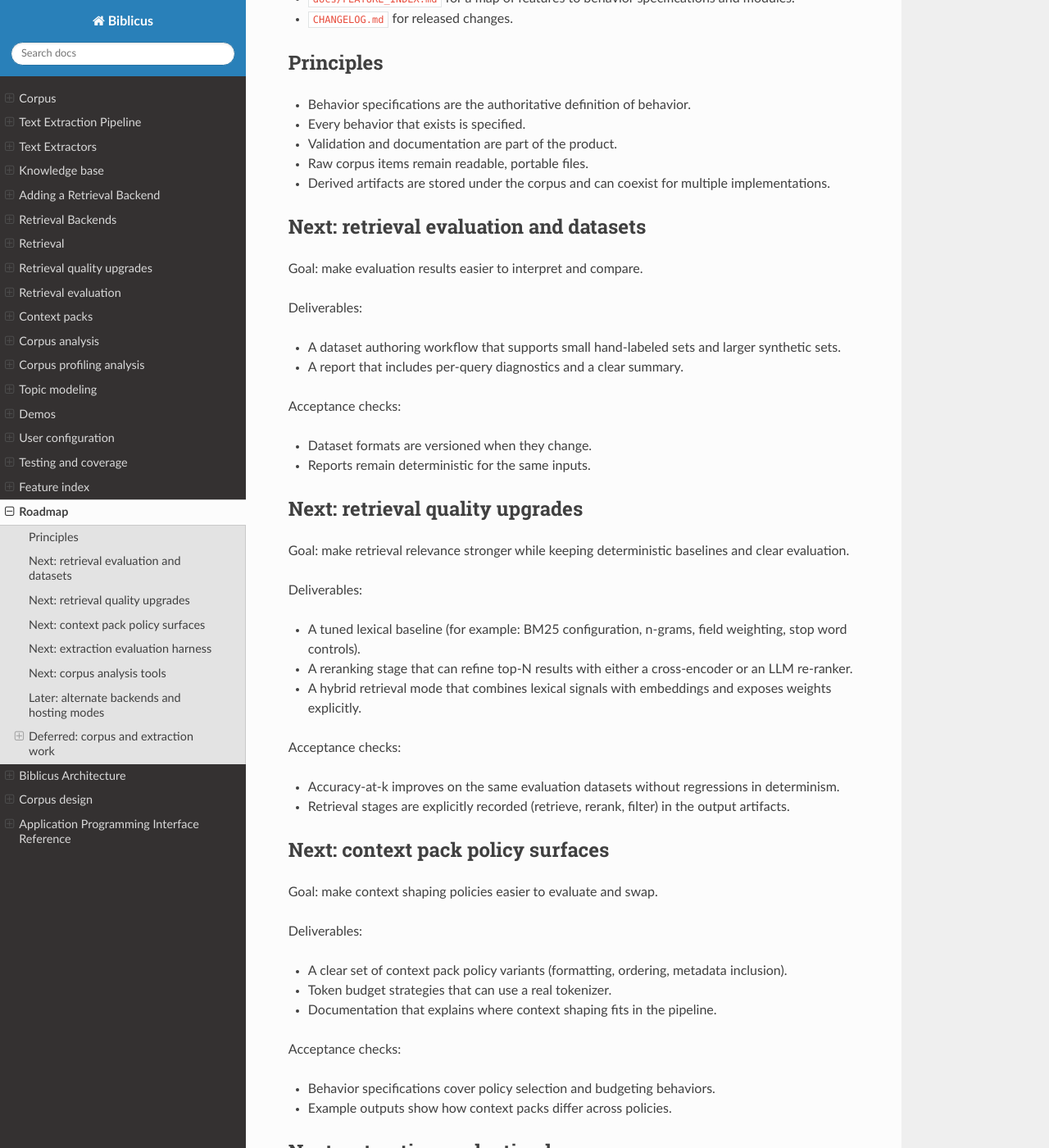
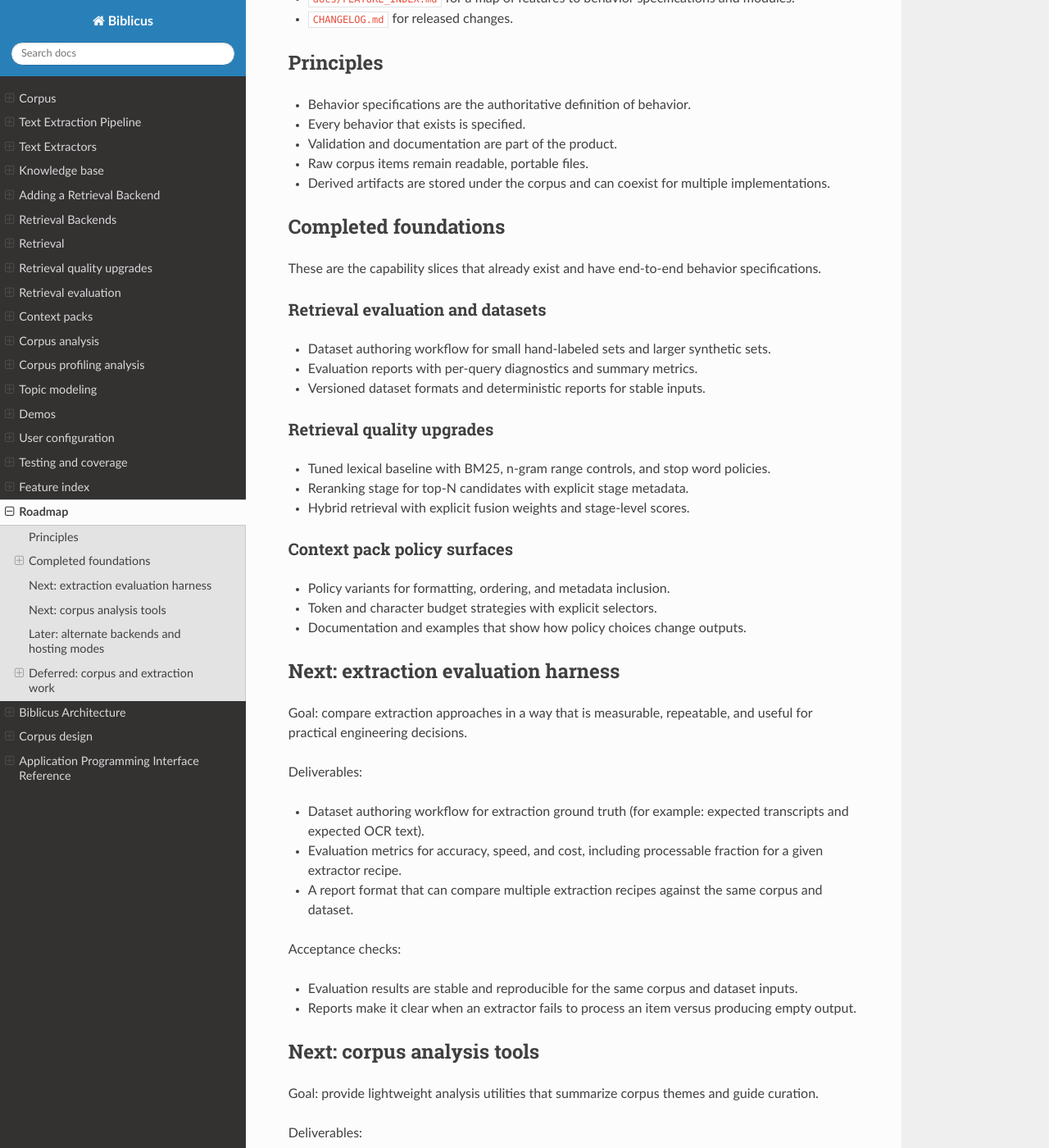
Before and after one commit to AnthusAI/Biblicus, a Sphinx documentation site: the page built from docs/ROADMAP.md, in a window 1280 px wide and 1400 px high, scrolled down 319 px. Shown: the whole window at 82% size. Built offline with Sphinx 7.4.7 and the Read the Docs theme 3.1.0, drawn with Linux system fonts in a browser that asks for light colours; some of the changed text lies outside the part shown.

Commit message:
docs: update roadmap status for retrieval and context packs

```diff
--- a/docs/ROADMAP.md
+++ b/docs/ROADMAP.md
@@ -17,49 +17,27 @@ If you are looking for what already exists, start with:
 - Raw corpus items remain readable, portable files.
 - Derived artifacts are stored under the corpus and can coexist for multiple implementations.
 
-## Next: retrieval evaluation and datasets
+## Completed foundations
 
-Goal: make evaluation results easier to interpret and compare.
+These are the capability slices that already exist and have end-to-end behavior specifications.
 
-Deliverables:
+### Retrieval evaluation and datasets
 
-- A dataset authoring workflow that supports small hand-labeled sets and larger synthetic sets.
-- A report that includes per-query diagnostics and a clear summary.
+- Dataset authoring workflow for small hand-labeled sets and larger synthetic sets.
+- Evaluation reports with per-query diagnostics and summary metrics.
+- Versioned dataset formats and deterministic reports for stable inputs.
 
-Acceptance checks:
+### Retrieval quality upgrades
 
-- Dataset formats are versioned when they change.
-- Reports remain deterministic for the same inputs.
+- Tuned lexical baseline with BM25, n-gram range controls, and stop word policies.
+- Reranking stage for top-N candidates with explicit stage metadata.
+- Hybrid retrieval with explicit fusion weights and stage-level scores.
 
-## Next: retrieval quality upgrades
+### Context pack policy surfaces
 
-Goal: make retrieval relevance stronger while keeping deterministic baselines and clear evaluation.
-
-Deliverables:
-
-- A tuned lexical baseline (for example: BM25 configuration, n-grams, field weighting, stop word controls).
-- A reranking stage that can refine top-N results with either a cross-encoder or an LLM re-ranker.
-- A hybrid retrieval mode that combines lexical signals with embeddings and exposes weights explicitly.
-
-Acceptance checks:
-
-- Accuracy-at-k improves on the same evaluation datasets without regressions in determinism.
-- Retrieval stages are explicitly recorded (retrieve, rerank, filter) in the output artifacts.
-
-## Next: context pack policy surfaces
-
-Goal: make context shaping policies easier to evaluate and swap.
-
-Deliverables:
-
-- A clear set of context pack policy variants (formatting, ordering, metadata inclusion).
-- Token budget strategies that can use a real tokenizer.
-- Documentation that explains where context shaping fits in the pipeline.
-
-Acceptance checks:
-
-- Behavior specifications cover policy selection and budgeting behaviors.
-- Example outputs show how context packs differ across policies.
+- Policy variants for formatting, ordering, and metadata inclusion.
+- Token and character budget strategies with explicit selectors.
+- Documentation and examples that show how policy choices change outputs.
 
 ## Next: extraction evaluation harness
 
@@ -82,6 +60,7 @@ Goal: provide lightweight analysis utilities that summarize corpus themes and gu
 
 Deliverables:
 
+- Basic corpus profiling with deterministic metrics for raw items and extracted text.
 - Hidden Markov modeling analysis for sequence-driven corpora.
 - A way to compare analysis outputs across corpora or corpus snapshots.
 
```
